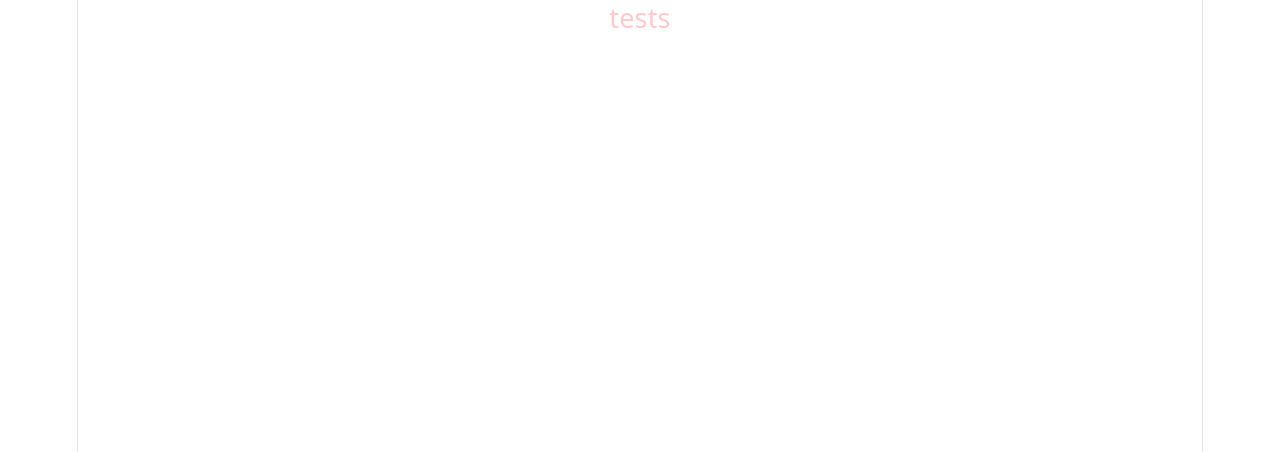
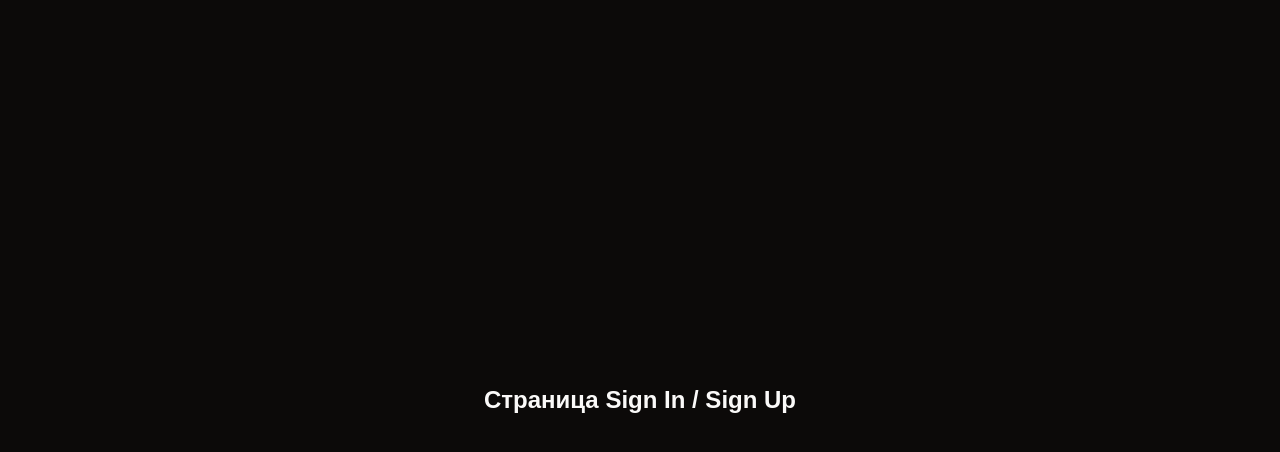
Before and after one commit to StandaFrontMan/RAG-Chat, a React (Vite) app in the folder client/: page /login in a window 1280 px wide. Shown: the top 452 px of the page. Built offline with nearby package versions, Linux system fonts and the light colour scheme.

Commit message:
feat: routing, styling

```diff
--- a/client/index.html
+++ b/client/index.html
@@ -1,5 +1,5 @@
 <!doctype html>
-<html lang="en">
+<html lang="en" class="dark">
   <head>
     <meta charset="UTF-8" />
     <link rel="icon" type="image/svg+xml" href="/favicon.svg" />
--- a/client/package.json
+++ b/client/package.json
@@ -19,6 +19,7 @@
     "lucide-react": "^1.56.0",
     "react": "^19.2.6",
     "react-dom": "^19.2.6",
+    "react-router-dom": "^7.18.4",
     "shadcn": "^4.21.4",
     "tailwindcss": "^4.3.3",
     "tw-animate-css": "^1.4.0"
@@ -37,6 +38,7 @@
     "eslint-plugin-react-hooks": "^7.1.1",
     "eslint-plugin-react-refresh": "^0.5.2",
     "globals": "^17.6.0",
+    "lightningcss-darwin-arm64": "^1.33.0",
     "typescript": "~6.0.2",
     "typescript-eslint": "^8.59.2",
     "vite": "^8.0.12"
--- a/client/src/App.tsx
+++ b/client/src/App.tsx
@@ -1,12 +1,20 @@
-
-import './App.css'
+import { BrowserRouter, Routes, Route, Navigate } from 'react-router-dom';
+import { AuthPage } from './pages/auth-page';
+import { ChatPage } from './pages/chat-page';
 
 function App() {
 
   return (
-    <>
-      <p className='text-2xl text-red-200'>tests</p>
-    </>
+    <BrowserRouter>
+      <Routes>
+        <Route path="/login" element={<AuthPage />} />
+        <Route path="/chat" element={<ChatPage />} />
+        {/* По умолчанию перенаправляем на /chat */}
+        <Route path="/" element={<Navigate to="/chat" replace />} />
+        {/* Любой неизвестный адрес редиректим на корень */}
+        <Route path="*" element={<Navigate to="/" replace />} />
+      </Routes>
+    </BrowserRouter>
   )
 }
 
--- a/client/src/index.css
+++ b/client/src/index.css
@@ -7,183 +7,33 @@
 @custom-variant dark (&:is(.dark *));
 
 :root {
-  --text: #6b6375;
-  --text-h: #08060d;
-  --bg: #fff;
+  --background: oklch(1 0 0);
+  --foreground: oklch(0.147 0.004 49.3);
+  --card: oklch(1 0 0);
+  --card-foreground: oklch(0.147 0.004 49.3);
+  --popover: oklch(1 0 0);
+  --popover-foreground: oklch(0.147 0.004 49.3);
+  --primary: oklch(0.214 0.009 43.1);
+  --primary-foreground: oklch(0.986 0.002 67.8);
+  --secondary: oklch(0.96 0.002 17.2);
+  --secondary-foreground: oklch(0.214 0.009 43.1);
+  --muted: oklch(0.96 0.002 17.2);
+  --muted-foreground: oklch(0.547 0.021 43.1);
+  --accent: oklch(0.96 0.002 17.2);
+  --accent-foreground: oklch(0.214 0.009 43.1);
+  --destructive: oklch(0.577 0.245 27.325);
   --border: oklch(0.922 0.005 34.3);
-  --code-bg: #f4f3ec;
-  --accent: oklch(0.96 0.002 17.2);
-  --accent-bg: rgba(170, 59, 255, 0.1);
-  --accent-border: rgba(170, 59, 255, 0.5);
-  --social-bg: rgba(244, 243, 236, 0.5);
-  --shadow:
-    rgba(0, 0, 0, 0.1) 0 10px 15px -3px, rgba(0, 0, 0, 0.05) 0 4px 6px -2px;
-
-  --sans: system-ui, 'Segoe UI', Roboto, sans-serif;
-  --heading: system-ui, 'Segoe UI', Roboto, sans-serif;
-  --mono: ui-monospace, Consolas, monospace;
-
-  font: 18px/145% var(--sans);
-  letter-spacing: 0.18px;
-  color-scheme: light dark;
-  color: var(--text);
-  background: var(--bg);
-  font-synthesis: none;
-  text-rendering: optimizeLegibility;
-  -webkit-font-smoothing: antialiased;
-  -moz-osx-font-smoothing: grayscale;
-
-  @media (max-width: 1024px) {
-    font-size: 16px;
-  }
-
-  --background: oklch(1 0 0);
-
-  --foreground: oklch(0.147 0.004 49.3);
-
-  --card: oklch(1 0 0);
-
-  --card-foreground: oklch(0.147 0.004 49.3);
-
-  --popover: oklch(1 0 0);
-
-  --popover-foreground: oklch(0.147 0.004 49.3);
-
-  --primary: oklch(0.214 0.009 43.1);
-
-  --primary-foreground: oklch(0.986 0.002 67.8);
-
-  --secondary: oklch(0.96 0.002 17.2);
-
-  --secondary-foreground: oklch(0.214 0.009 43.1);
-
-  --muted: oklch(0.96 0.002 17.2);
-
-  --muted-foreground: oklch(0.547 0.021 43.1);
-
-  --accent-foreground: oklch(0.214 0.009 43.1);
-
-  --destructive: oklch(0.577 0.245 27.325);
-
   --input: oklch(0.922 0.005 34.3);
-
   --ring: oklch(0.714 0.014 41.2);
-
-  --chart-1: oklch(0.868 0.007 39.5);
-
-  --chart-2: oklch(0.547 0.021 43.1);
-
-  --chart-3: oklch(0.438 0.017 39.3);
-
-  --chart-4: oklch(0.367 0.016 35.7);
-
-  --chart-5: oklch(0.268 0.011 36.5);
-
   --radius: 0.625rem;
-
-  --sidebar: oklch(0.986 0.002 67.8);
-
-  --sidebar-foreground: oklch(0.147 0.004 49.3);
-
-  --sidebar-primary: oklch(0.214 0.009 43.1);
-
-  --sidebar-primary-foreground: oklch(0.986 0.002 67.8);
-
-  --sidebar-accent: oklch(0.96 0.002 17.2);
-
-  --sidebar-accent-foreground: oklch(0.214 0.009 43.1);
-
-  --sidebar-border: oklch(0.922 0.005 34.3);
-
-  --sidebar-ring: oklch(0.714 0.014 41.2)
-}
-
-@media (prefers-color-scheme: dark) {
-  :root {
-    --text: #9ca3af;
-    --text-h: #f3f4f6;
-    --bg: #16171d;
-    --border: #2e303a;
-    --code-bg: #1f2028;
-    --accent: #c084fc;
-    --accent-bg: rgba(192, 132, 252, 0.15);
-    --accent-border: rgba(192, 132, 252, 0.5);
-    --social-bg: rgba(47, 48, 58, 0.5);
-    --shadow:
-      rgba(0, 0, 0, 0.4) 0 10px 15px -3px, rgba(0, 0, 0, 0.25) 0 4px 6px -2px;
-  }
-
-  #social .button-icon {
-    filter: invert(1) brightness(2);
-  }
-}
-
-#root {
-  width: 1126px;
-  max-width: 100%;
-  margin: 0 auto;
-  text-align: center;
-  border-inline: 1px solid var(--border);
-  min-height: 100svh;
-  display: flex;
-  flex-direction: column;
-  box-sizing: border-box;
-}
-
-body {
-  margin: 0;
-}
-
-h1,
-h2 {
-  font-family: var(--heading);
-  font-weight: 500;
-  color: var(--text-h);
-}
-
-h1 {
-  font-size: 56px;
-  letter-spacing: -1.68px;
-  margin: 32px 0;
-  @media (max-width: 1024px) {
-    font-size: 36px;
-    margin: 20px 0;
-  }
-}
-h2 {
-  font-size: 24px;
-  line-height: 118%;
-  letter-spacing: -0.24px;
-  margin: 0 0 8px;
-  @media (max-width: 1024px) {
-    font-size: 20px;
-  }
-}
-p {
-  margin: 0;
-}
-
-code,
-.counter {
-  font-family: var(--mono);
-  display: inline-flex;
-  border-radius: 4px;
-  color: var(--text-h);
-}
-
-code {
-  font-size: 15px;
-  line-height: 135%;
-  padding: 4px 8px;
-  background: var(--code-bg);
 }
 
 .dark {
   --background: oklch(0.147 0.004 49.3);
   --foreground: oklch(0.986 0.002 67.8);
-  --card: oklch(0.214 0.009 43.1);
+  --card: oklch(0.18 0.006 45);
   --card-foreground: oklch(0.986 0.002 67.8);
-  --popover: oklch(0.214 0.009 43.1);
+  --popover: oklch(0.18 0.006 45);
   --popover-foreground: oklch(0.986 0.002 67.8);
   --primary: oklch(0.922 0.005 34.3);
   --primary-foreground: oklch(0.214 0.009 43.1);
@@ -194,71 +44,46 @@ code {
   --accent: oklch(0.268 0.011 36.5);
   --accent-foreground: oklch(0.986 0.002 67.8);
   --destructive: oklch(0.704 0.191 22.216);
-  --border: oklch(1 0 0 / 10%);
+  --border: oklch(1 0 0 / 12%);
   --input: oklch(1 0 0 / 15%);
   --ring: oklch(0.547 0.021 43.1);
-  --chart-1: oklch(0.868 0.007 39.5);
-  --chart-2: oklch(0.547 0.021 43.1);
-  --chart-3: oklch(0.438 0.017 39.3);
-  --chart-4: oklch(0.367 0.016 35.7);
-  --chart-5: oklch(0.268 0.011 36.5);
-  --sidebar: oklch(0.214 0.009 43.1);
-  --sidebar-foreground: oklch(0.986 0.002 67.8);
-  --sidebar-primary: oklch(0.488 0.243 264.376);
-  --sidebar-primary-foreground: oklch(0.986 0.002 67.8);
-  --sidebar-accent: oklch(0.268 0.011 36.5);
-  --sidebar-accent-foreground: oklch(0.986 0.002 67.8);
-  --sidebar-border: oklch(1 0 0 / 10%);
-  --sidebar-ring: oklch(0.547 0.021 43.1);
 }
 
 @theme inline {
   --font-sans: 'Noto Sans Variable', sans-serif;
   --font-heading: 'Playfair Display Variable', serif;
-  --color-sidebar-ring: var(--sidebar-ring);
-  --color-sidebar-border: var(--sidebar-border);
-  --color-sidebar-accent-foreground: var(--sidebar-accent-foreground);
-  --color-sidebar-accent: var(--sidebar-accent);
-  --color-sidebar-primary-foreground: var(--sidebar-primary-foreground);
-  --color-sidebar-primary: var(--sidebar-primary);
-  --color-sidebar-foreground: var(--sidebar-foreground);
-  --color-sidebar: var(--sidebar);
-  --color-chart-5: var(--chart-5);
-  --color-chart-4: var(--chart-4);
-  --color-chart-3: var(--chart-3);
-  --color-chart-2: var(--chart-2);
-  --color-chart-1: var(--chart-1);
+  --color-border: var(--border);
+  --color-input: var(--input);
   --color-ring: var(--ring);
-  --color-input: var(--input);
-  --color-border: var(--border);
+  --color-background: var(--background);
+  --color-foreground: var(--foreground);
+  --color-primary: var(--primary);
+  --color-primary-foreground: var(--primary-foreground);
+  --color-secondary: var(--secondary);
+  --color-secondary-foreground: var(--secondary-foreground);
   --color-destructive: var(--destructive);
+  --color-muted: var(--muted);
+  --color-muted-foreground: var(--muted-foreground);
+  --color-accent: var(--accent);
   --color-accent-foreground: var(--accent-foreground);
-  --color-accent: var(--accent);
-  --color-muted-foreground: var(--muted-foreground);
-  --color-muted: var(--muted);
-  --color-secondary-foreground: var(--secondary-foreground);
-  --color-secondary: var(--secondary);
-  --color-primary-foreground: var(--primary-foreground);
-  --color-primary: var(--primary);
+  --color-popover: var(--popover);
   --color-popover-foreground: var(--popover-foreground);
-  --color-popover: var(--popover);
+  --color-card: var(--card);
   --color-card-foreground: var(--card-foreground);
-  --color-card: var(--card);
-  --color-foreground: var(--foreground);
-  --color-background: var(--background);
   --radius-sm: calc(var(--radius) * 0.6);
   --radius-md: calc(var(--radius) * 0.8);
   --radius-lg: var(--radius);
   --radius-xl: calc(var(--radius) * 1.4);
-  --radius-2xl: calc(var(--radius) * 1.8);
-  --radius-3xl: calc(var(--radius) * 2.2);
-  --radius-4xl: calc(var(--radius) * 2.6);
 }
 
 @layer base {
   * {
-    @apply border-border outline-ring/50;}
+    @apply border-border outline-ring/50;
+  }
+  html, body, #root {
+    @apply h-full w-full m-0 p-0;
+  }
   body {
-    @apply bg-background text-foreground;}
-  html {
-    @apply font-sans;}}
+    @apply bg-background text-foreground font-sans;
+  }
+}
--- /dev/null
+++ b/client/src/pages/auth-page.tsx
@@ -0,0 +1,7 @@
+export function AuthPage() {
+	return (
+		<div className="flex h-screen items-center justify-center bg-background text-foreground">
+      <h1 className="text-2xl font-bold">Страница Sign In / Sign Up</h1>
+    </div>
+	)
+}
--- /dev/null
+++ b/client/src/pages/chat-page.tsx
@@ -0,0 +1,7 @@
+export function ChatPage() {
+  return (
+    <div className="flex h-screen items-center justify-center bg-background text-foreground">
+      <h1 className="text-2xl font-bold">Страница Чата и Базы знаний</h1>
+    </div>
+  );
+}
--- a/client/vite.config.ts
+++ b/client/vite.config.ts
@@ -2,13 +2,26 @@ import { defineConfig } from 'vite'
 import react, { reactCompilerPreset } from '@vitejs/plugin-react'
 import babel from '@rolldown/plugin-babel'
 import tailwindcss from '@tailwindcss/vite'
-
+import path from 'path'
 
 // https://vite.dev/config/
 export default defineConfig({
   plugins: [
     react(),
     babel({ presets: [reactCompilerPreset()] }),
-		tailwindcss()
+    tailwindcss(),
   ],
+  resolve: {
+    alias: {
+      '@': path.resolve(__dirname, './src'),
+    },
+  },
+  server: {
+    proxy: {
+      '/api': {
+        target: 'http://localhost:3001',
+        changeOrigin: true,
+      },
+    },
+  },
 })
```
Also changed, not shown: client/src/App.css (deleted, +0 -184 lines), 1 other file (tests, documents, lock files or other folders).
